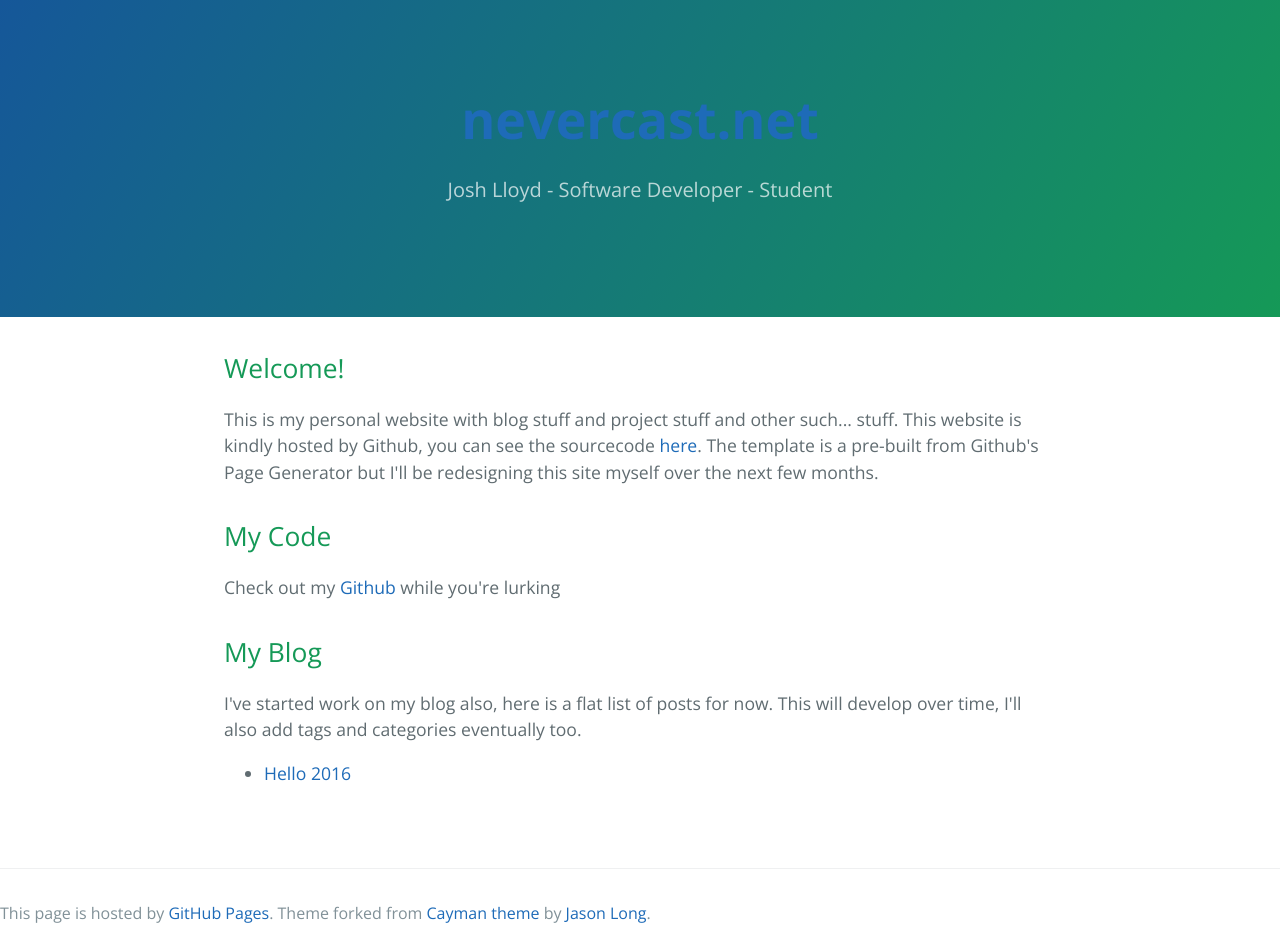
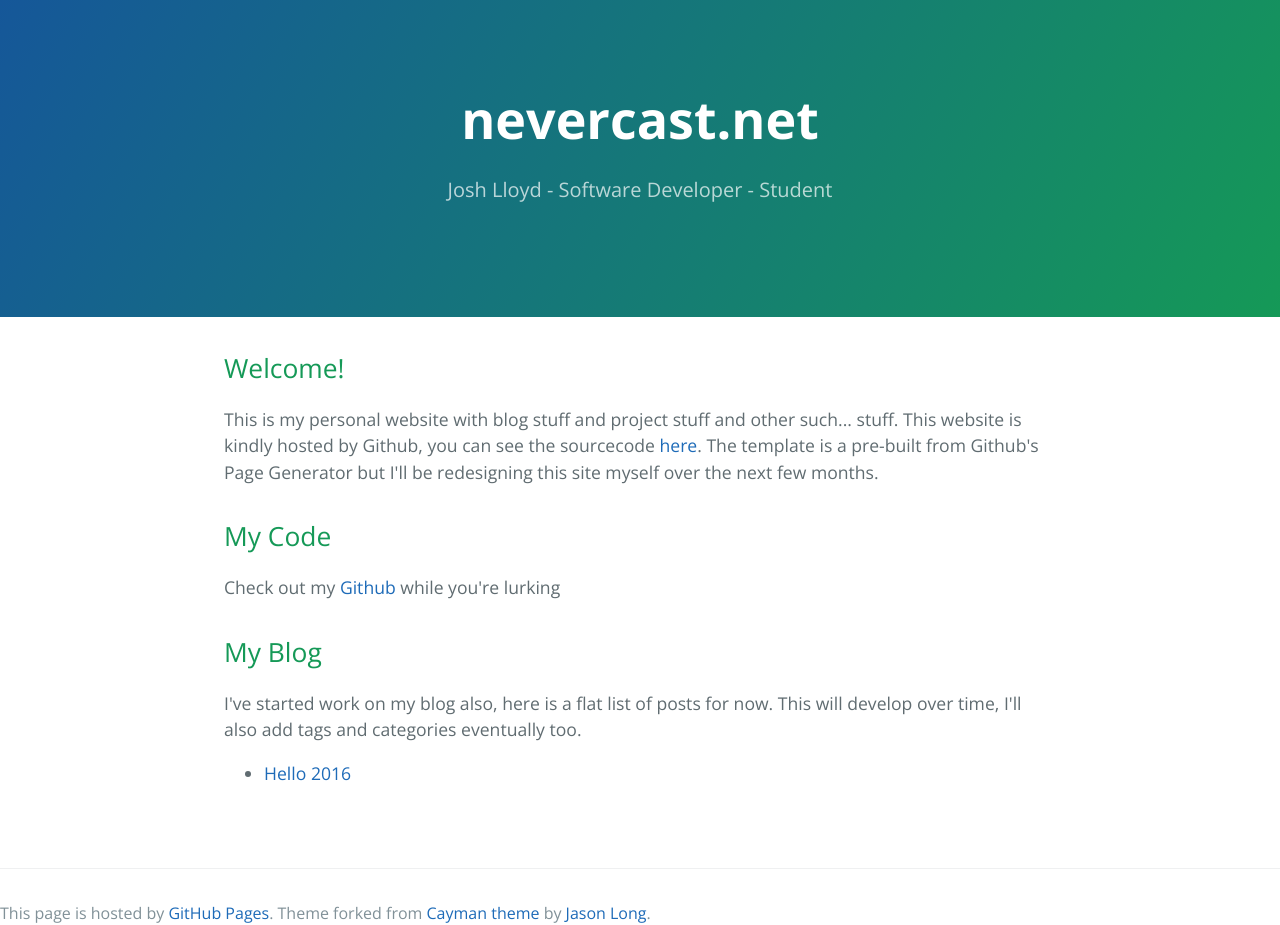
Before and after one commit to nevercast/nevercast.github.io, a Jekyll site: the page built from index.html, in a window 1280 px wide. Built offline with Jekyll 4.4.1, drawn with Linux system fonts in a browser that asks for light colours.

Commit message:
Fix title color. such inline style

```diff
--- a/_includes/header.html
+++ b/_includes/header.html
@@ -1,5 +1,5 @@
 
     <section class="page-header">
-      <h1 class="project-name"><a href="/">{{ page.title }}</a></h1>
+      <h1 class="project-name"><a href="/" style="color:white;">{{ page.title }}</a></h1>
       <h2 class="project-tagline">{{ page.subtitle }}</h2>
     </section>
```
